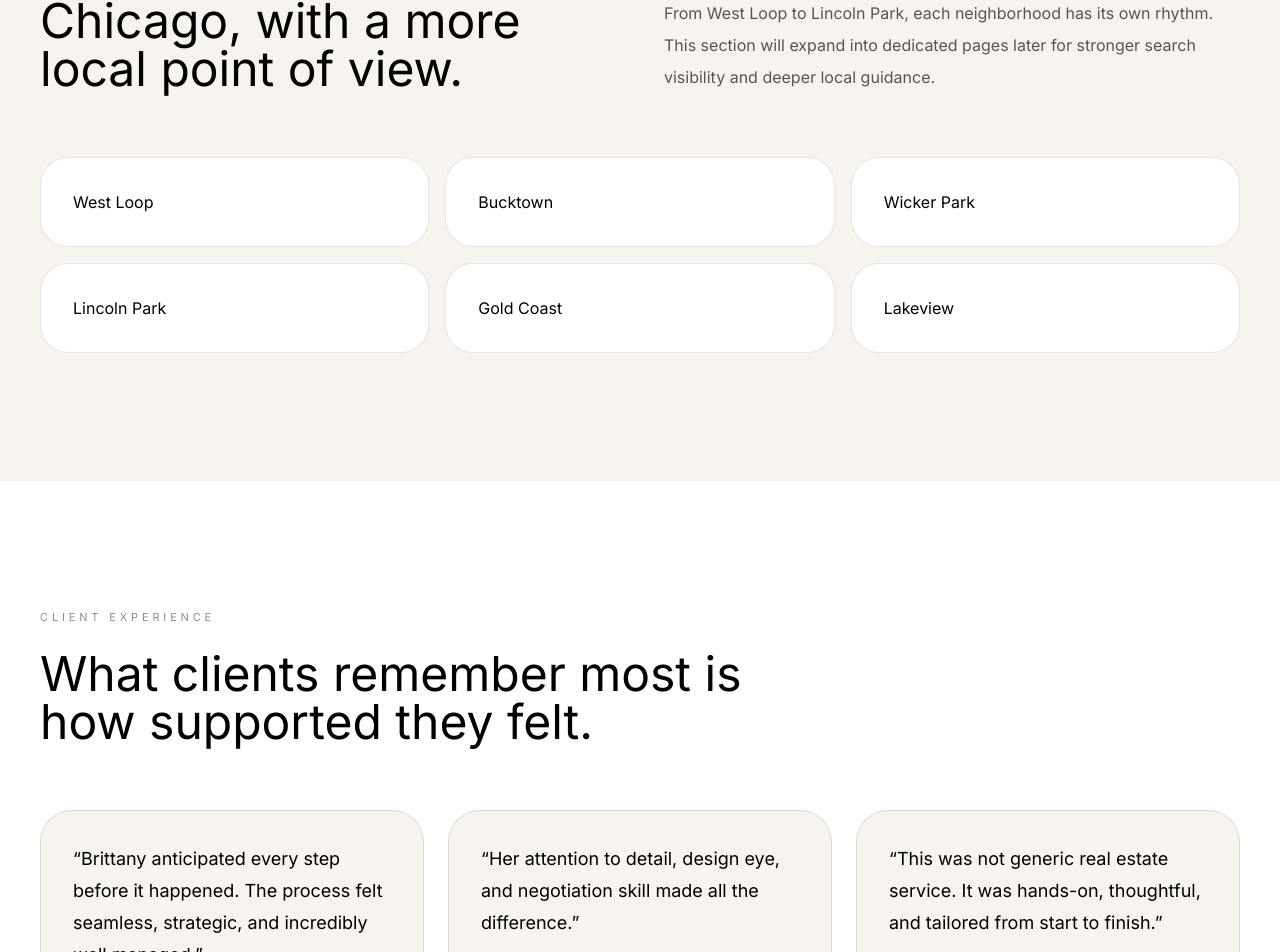
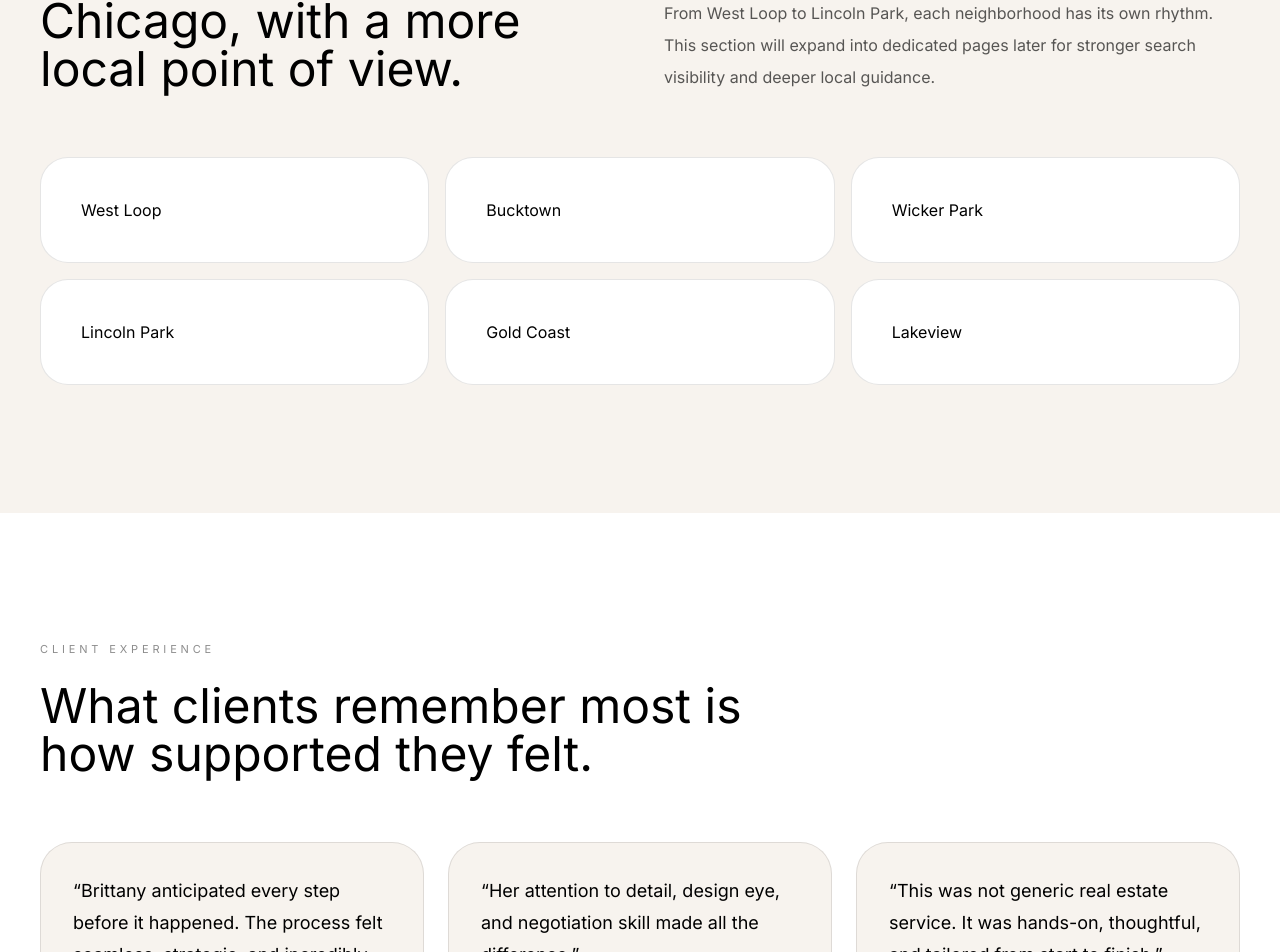
Before and after one commit to bbussell/bussell-residential-site, a Next.js app: page / in a window 1280 px wide. Shown: the part 2190-3142 px from the top of the page. Built offline with nearby package versions, Linux system fonts and the light colour scheme; a web font is replaced by a local one.

Commit message:
Update page.js
Polish neighborhood card styling

```diff
--- a/app/page.js
+++ b/app/page.js
@@ -132,27 +132,27 @@ export default function HomePage() {
             </p>
           </div>
 <div className="mt-16 grid gap-4 md:grid-cols-2 lg:grid-cols-3">
-  <Link href="/west-loop-real-estate" className="block rounded-[1.75rem] border border-black/10 bg-white p-8">
+  <Link href="/west-loop-real-estate" className="block rounded-[1.75rem] border border-black/10 bg-white p-8 md:p-10 transition hover:-translate-y-0.5">
     West Loop
   </Link>
 
-  <Link href="/bucktown-real-estate" className="block rounded-[1.75rem] border border-black/10 bg-white p-8">
+  <Link href="/bucktown-real-estate" className="block rounded-[1.75rem] border border-black/10 bg-white p-8 md:p-10 transition hover:-translate-y-0.5">
     Bucktown
   </Link>
 
-  <Link href="/wicker-park-real-estate" className="block rounded-[1.75rem] border border-black/10 bg-white p-8">
+  <Link href="/wicker-park-real-estate" className="block rounded-[1.75rem] border border-black/10 bg-white p-8 md:p-10 transition hover:-translate-y-0.5">
     Wicker Park
   </Link>
 
-  <Link href="/lincoln-park-real-estate" className="block rounded-[1.75rem] border border-black/10 bg-white p-8">
+  <Link href="/lincoln-park-real-estate" className="block rounded-[1.75rem] border border-black/10 bg-white p-8 md:p-10 transition hover:-translate-y-0.5">
     Lincoln Park
   </Link>
 
-<Link href="/gold-coast-real-estate" className="block rounded-[1.75rem] border border-black/10 bg-white p-8">
+<Link href="/gold-coast-real-estate" className="block rounded-[1.75rem] border border-black/10 bg-white p-8 md:p-10 transition hover:-translate-y-0.5">
   Gold Coast
 </Link>
 
-  <Link href="/lakeview-real-estate" className="block rounded-[1.75rem] border border-black/10 bg-white p-8">
+  <Link href="/lakeview-real-estate" className="block rounded-[1.75rem] border border-black/10 bg-white p-8 md:p-10 transition hover:-translate-y-0.5">
   Lakeview
 </Link>
 </div>
```
